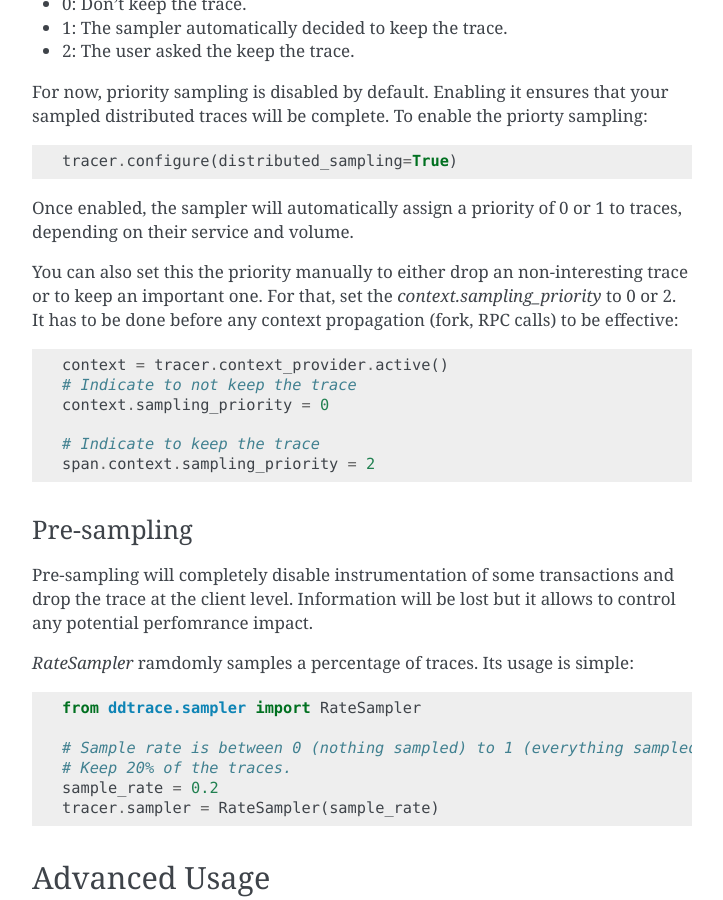
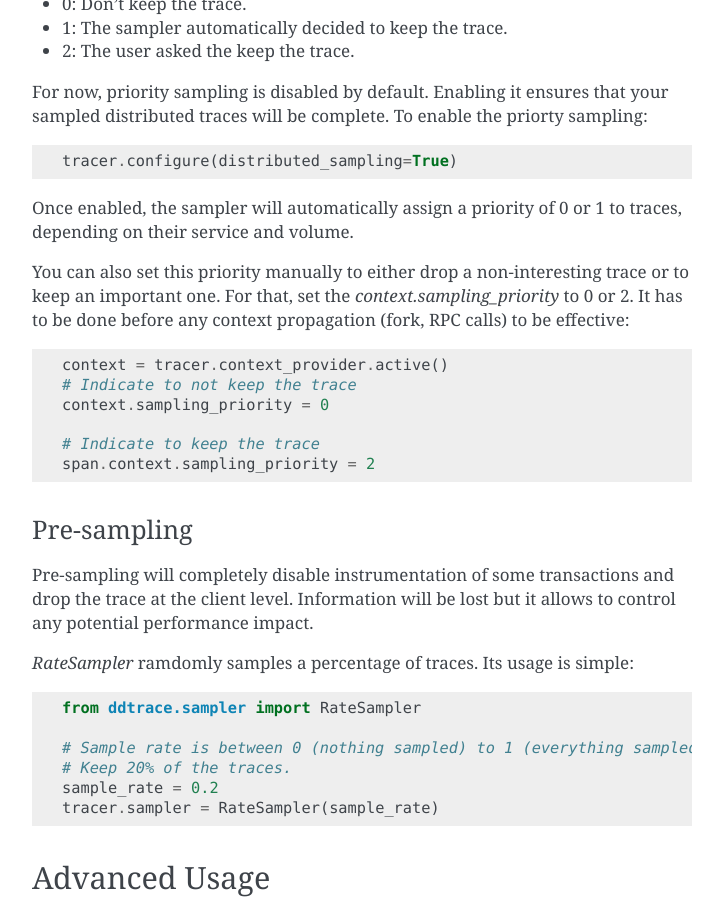
Before and after one commit to korniltsev-grafanista/pyroscope-python, a Sphinx documentation site: the page built from docs/index.rst, in a window 1280 px wide and 900 px high, scrolled down 9870 px. Shown: the whole window, without its empty margins (388-1111 px from the left). Built offline with Sphinx 7.4.7, drawn with Linux system fonts in a browser that asks for light colours.

Commit message:
[docs] minor updates
Upstream-Commit: 8142e3f096ae0af6d48e7175b7e4c09a1cd8dec2

```diff
--- a/docs/index.rst
+++ b/docs/index.rst
@@ -364,7 +364,7 @@ To enable the priorty sampling::
 
 Once enabled, the sampler will automatically assign a priority of 0 or 1 to traces, depending on their service and volume.
 
-You can also set this the priority manually to either drop an non-interesting trace or to keep an important one.
+You can also set this priority manually to either drop a non-interesting trace or to keep an important one.
 For that, set the `context.sampling_priority` to 0 or 2. It has to be done before any context propagation (fork, RPC calls)
 to be effective::
 
@@ -380,7 +380,7 @@ Pre-sampling
 ~~~~~~~~~~~~
 
 Pre-sampling will completely disable instrumentation of some transactions and drop the trace at the client level.
-Information will be lost but it allows to control any potential perfomrance impact.
+Information will be lost but it allows to control any potential performance impact.
 
 `RateSampler` ramdomly samples a percentage of traces. Its usage is simple::
 
```
